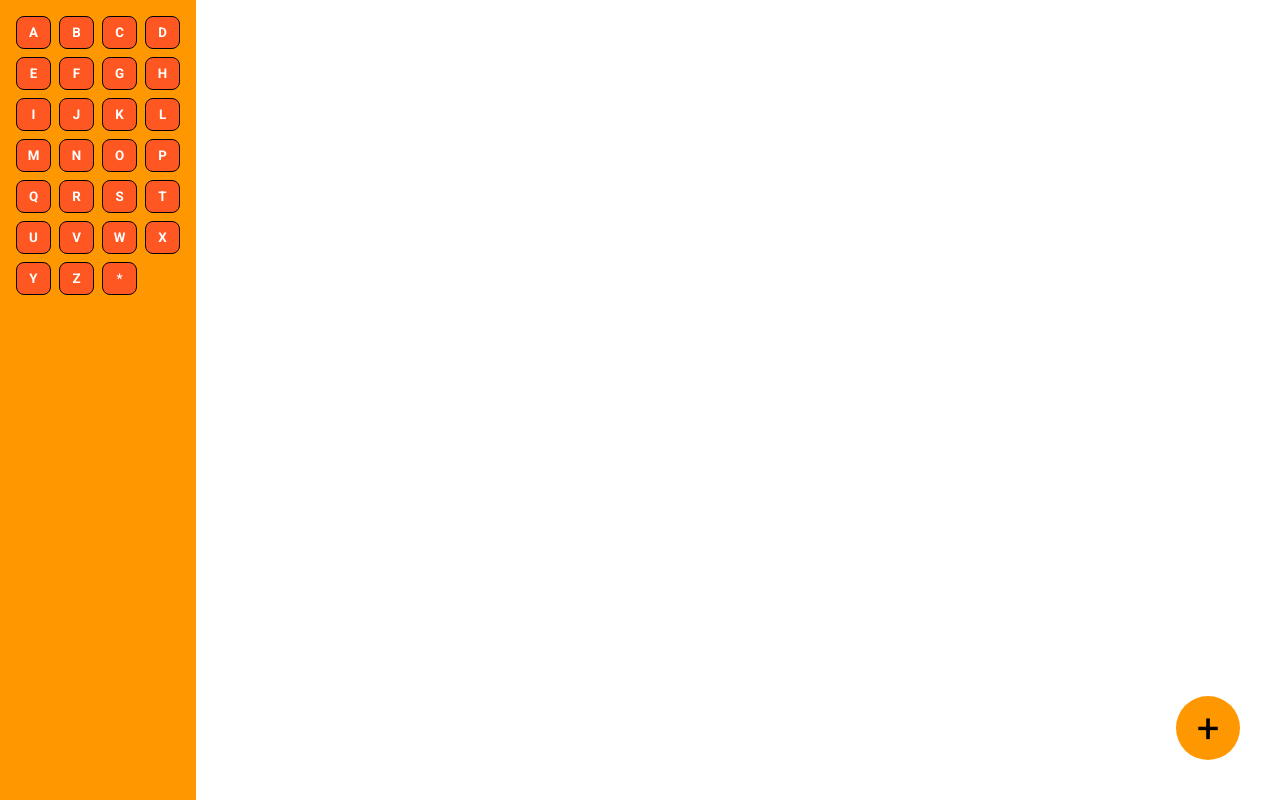
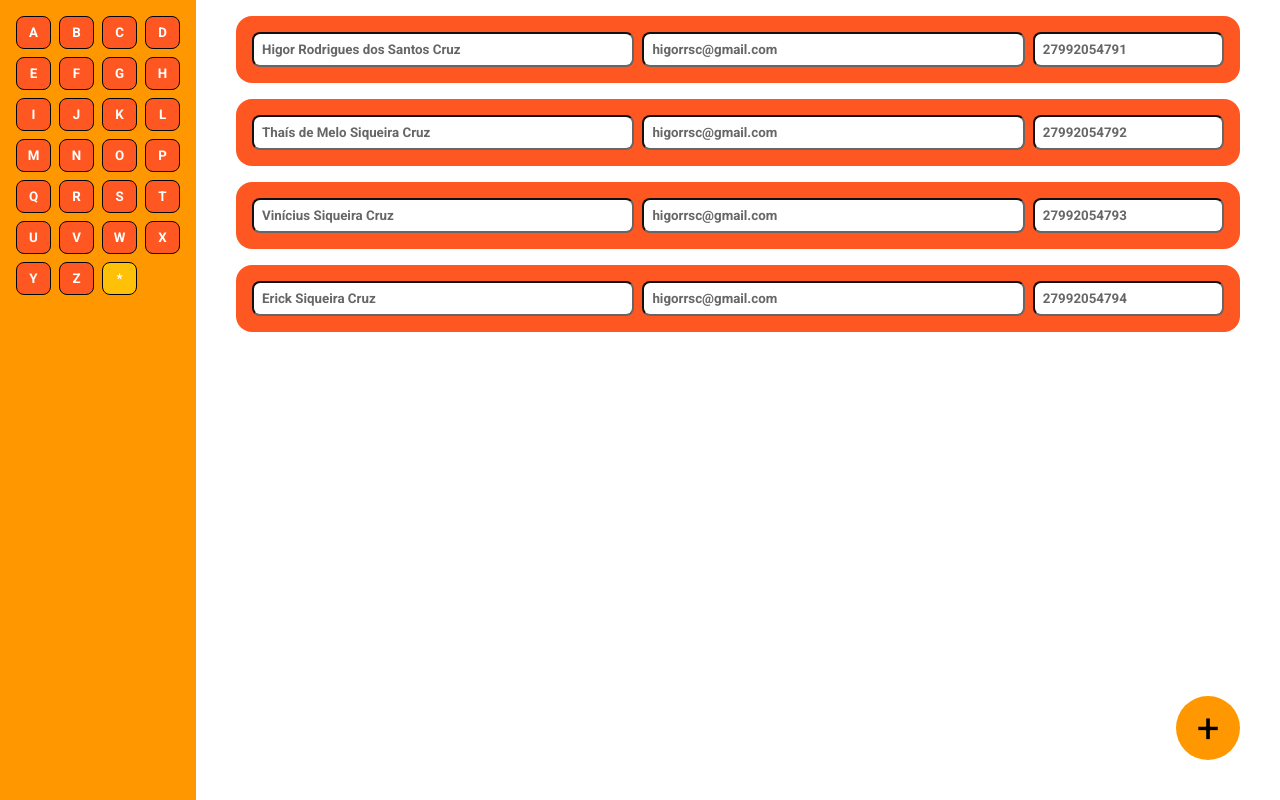
Before and after one commit to higorrsc/ebac-hrsc-contact-list, a React (Create React App) app: page / in a window 1280 px wide. Built offline with nearby package versions, Linux system fonts and the light colour scheme.

Commit message:
estilização dos contatos e ajuste no filtro

```diff
--- a/src/components/Contact/index.tsx
+++ b/src/components/Contact/index.tsx
@@ -3,6 +3,9 @@ import { useDispatch } from 'react-redux'
 
 import ContactClass from '../../models/Contact'
 import { addHandle, updateHandle } from '../../store/reducers/contact'
+
+import * as S from './styles'
+import { FormField } from '../../styles'
 
 type Props = ContactClass
 
@@ -42,7 +45,13 @@ const Contact = ({
     setPhoneNumber(originalPhoneNumber)
   }
 
-  return <></>
+  return (
+    <S.ContactCard>
+      <FormField type="text" placeholder="Nome" value={fullName} />
+      <FormField type="email" placeholder="E-Mail" value={email} />
+      <FormField type="tel" placeholder="Telefone" value={phoneNumber} />
+    </S.ContactCard>
+  )
 }
 
 export default Contact
--- a/src/components/Contact/styles.ts
+++ b/src/components/Contact/styles.ts
@@ -1,19 +1,22 @@
 import styled from 'styled-components'
 
-import { Botao } from '../../styles'
+import { ActionButton } from '../../styles'
 import variables from '../../styles/variables'
 
-export const CancelButton = styled(Botao)`
+export const CancelButton = styled(ActionButton)`
   background-color: ${variables.roxoEscuro};
 `
 
-export const SaveButton = styled(Botao)`
+export const SaveButton = styled(ActionButton)`
   background-color: ${variables.vermelho};
 `
 
 export const ContactCard = styled.div`
-  background-color: ${variables.cinza};
+  display: grid;
+  grid-template-columns: 2fr 2fr 1fr;
+  grid-gap: 8px;
+  background-color: ${variables.laranjaEscuro};
   padding: 16px;
-  margin-bottom: 32px;
+  margin: 16px 0;
   border-radius: 16px;
 `
--- a/src/containers/ContactList/index.tsx
+++ b/src/containers/ContactList/index.tsx
@@ -1,6 +1,8 @@
 import { useSelector } from 'react-redux'
 
 import { RootReducer } from '../../store'
+import { MainContainer } from '../../styles'
+import Contact from '../../components/Contact'
 
 const ContactList = () => {
   const { contacts } = useSelector((state: RootReducer) => state.contacts)
@@ -23,19 +25,20 @@ const ContactList = () => {
   const contactsFiltered = contactsFilter()
 
   return (
-    <>
+    <MainContainer>
       <ul>
         {contactsFiltered.map((c) => (
           <li key={c.id}>
-            Nome: {c.fullName}
-            <br />
-            E-Mail: {c.email}
-            <br />
-            Telefone: {c.phoneNumber}
+            <Contact
+              id={c.id}
+              fullName={c.fullName}
+              email={c.email}
+              phoneNumber={c.phoneNumber}
+            />
           </li>
         ))}
       </ul>
-    </>
+    </MainContainer>
   )
 }
 
--- a/src/containers/SideBar/index.tsx
+++ b/src/containers/SideBar/index.tsx
@@ -1,7 +1,7 @@
 import { useDispatch } from 'react-redux'
 import { useNavigate } from 'react-router-dom'
 
-import { Botao } from '../../styles'
+import { ActionButton } from '../../styles'
 import LetterCard from '../../components/LetterCard'
 import * as S from './styles'
 
@@ -32,7 +32,7 @@ const SideBar = ({ showFilters }: Props) => {
           </>
         ) : (
           <>
-            <Botao onClick={() => navigate('/')}>Voltar</Botao>
+            <ActionButton onClick={() => navigate('/')}>Voltar</ActionButton>
           </>
         )}
       </div>
--- a/src/store/reducers/filter.ts
+++ b/src/store/reducers/filter.ts
@@ -3,7 +3,7 @@ import { createSlice, PayloadAction } from '@reduxjs/toolkit'
 type FilterState = {
   initialLetter?: string
 }
-const initialState: FilterState = { initialLetter: '' }
+const initialState: FilterState = { initialLetter: '*' }
 
 const filterSlice = createSlice({
   name: 'filter',
--- a/src/styles/index.ts
+++ b/src/styles/index.ts
@@ -1,6 +1,10 @@
 import styled, { createGlobalStyle } from 'styled-components'
 
 import variaveis from './variables'
+
+type Props = {
+  formWidth?: string
+}
 
 const EstiloGlobal = createGlobalStyle`
   * {
@@ -18,7 +22,7 @@ export const Container = styled.div`
   grid-template-columns: 196px auto;
 `
 
-export const Botao = styled.button`
+export const ActionButton = styled.button`
   font-weight: bold;
   font-size: 12px;
   color: #fff;
@@ -30,4 +34,20 @@ export const Botao = styled.button`
   margin-right: 8px;
 `
 
+export const MainContainer = styled.main`
+  padding: 0 40px;
+  height: 100vh;
+  overflow-y: scroll;
+`
+
+export const FormField = styled.input<Props>`
+  padding: 8px;
+  background-color: #fff;
+  border-radius: 8px;
+  font-weight: bold;
+  color: #666666;
+  border-color: #666666;
+  width: ${({ formWidth = '100%' }) => formWidth};
+`
+
 export default EstiloGlobal
```
